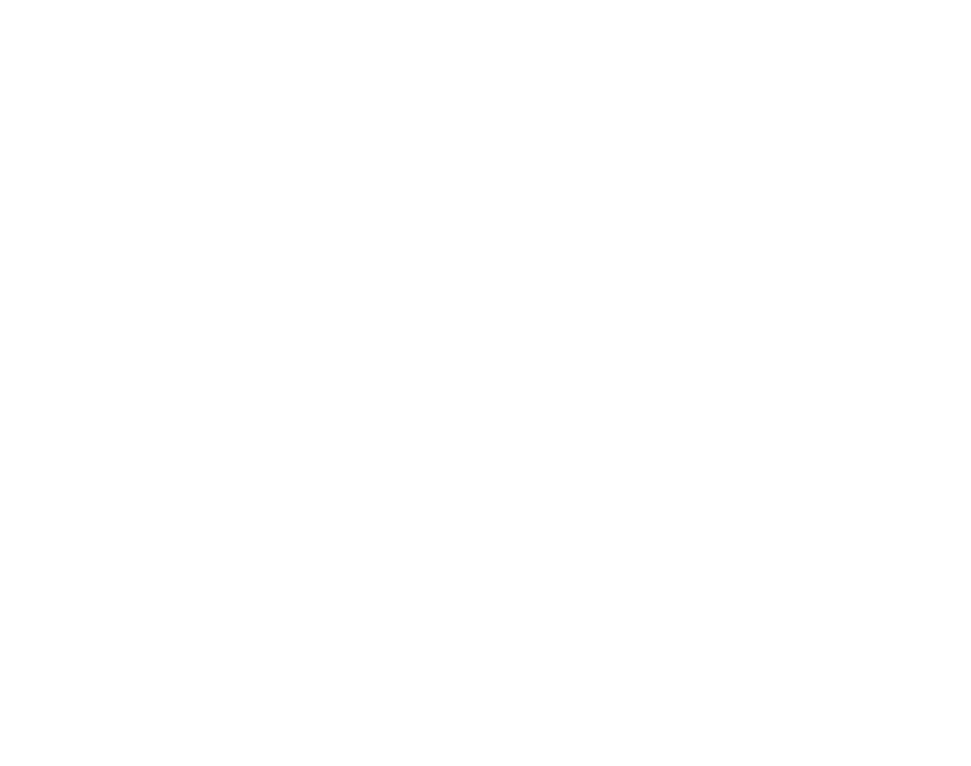
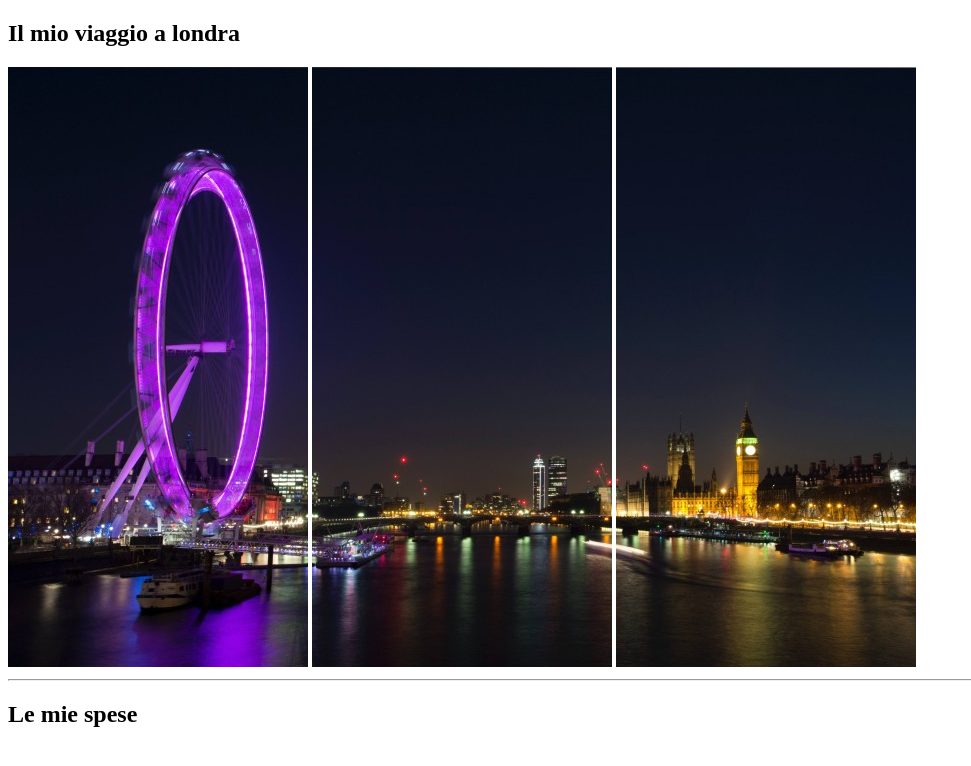
Before and after one commit to Claudio-Pri/html-london-trip, a plain HTML site: page index.html in a window 1280 px wide. Shown: the whole page, without its empty margins (0-971 px from the left). Drawn offline with Linux system fonts and the light colour scheme.

Commit message:
Creata prima sezione

```diff
--- a/index.html
+++ b/index.html
@@ -3,9 +3,26 @@
 <head>
     <meta charset="UTF-8">
     <meta name="viewport" content="width=device-width, initial-scale=1.0">
-    <title>Document</title>
+    <title>Il mio viaggio a londra</title>
 </head>
 <body>
+    <section>
+        <h1>Il mio viaggio a londra</h1>
+        <img src="./img/pexels-bill-emrich-230794-0.jpg" alt="London eye">
+        <img src="./img/pexels-bill-emrich-230794-1.jpg" alt="London">
+        <img src="./img/pexels-bill-emrich-230794-2.jpg" alt="London">
+    </section>
+    <hr>
+    <section>
+        <h2>Le mie spese</h2>
+    </section>
+
+
+
+
+
+
+
 
 </body>
 </html>
```
Also changed, not shown: img/pexels-bill-emrich-230794-0.jpg (added), img/pexels-bill-emrich-230794-1.jpg (added), img/pexels-bill-emrich-230794-2.jpg (added).
